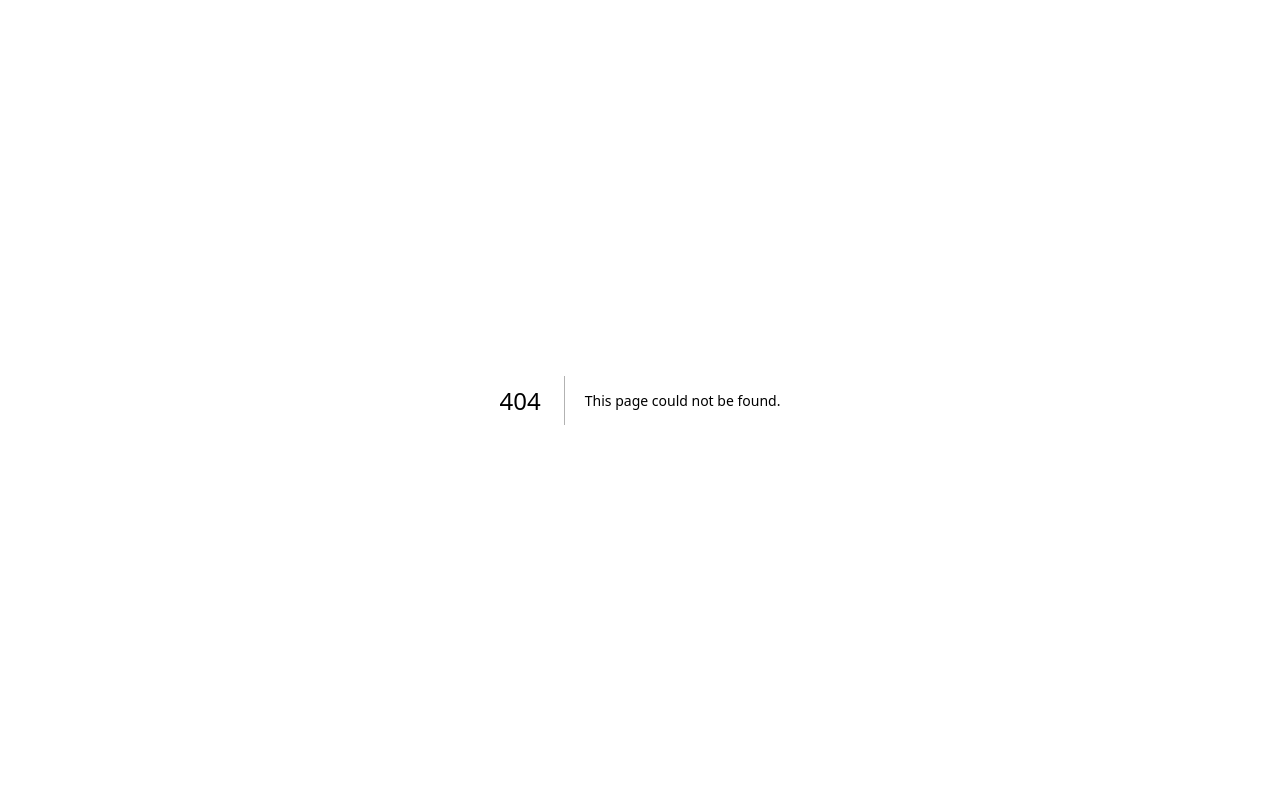
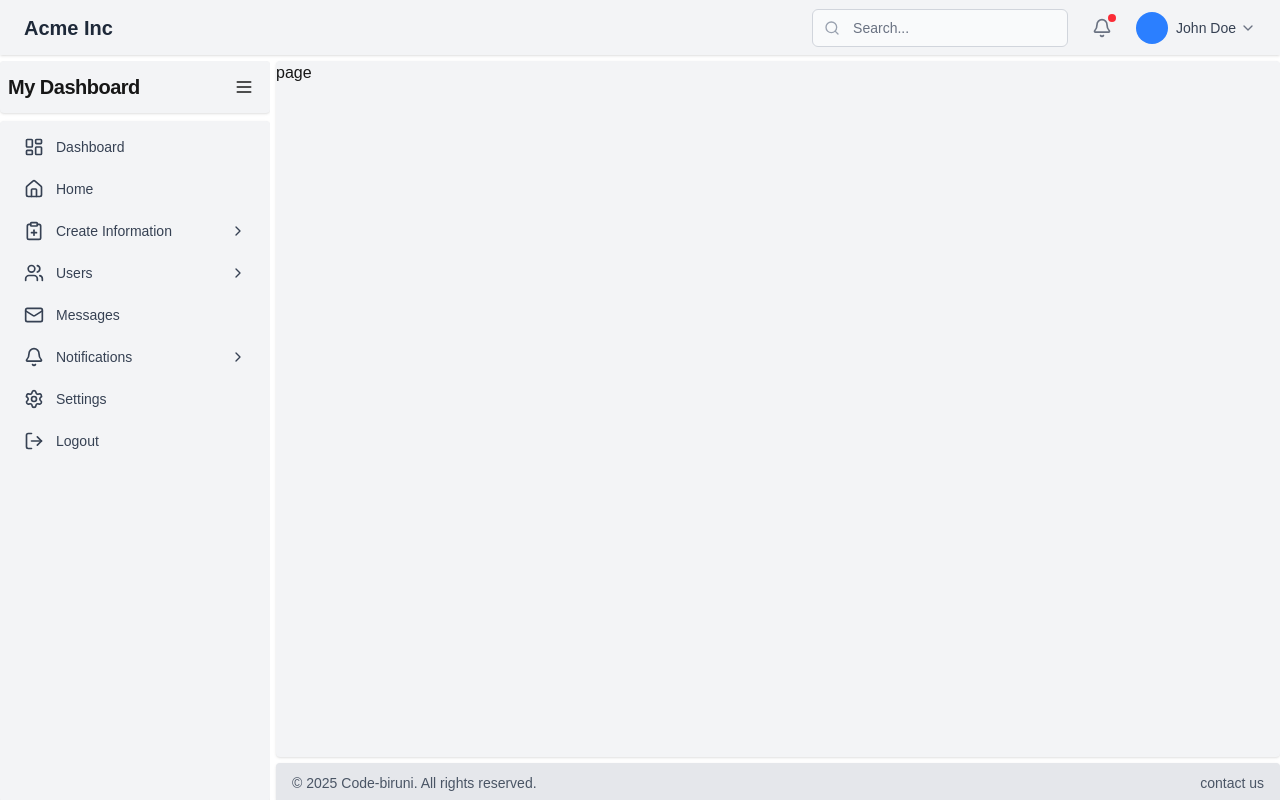
Before and after one commit to Robiu-Sani/madrasha-shhociation-britti, a Next.js app: page /dashboard/create/additional in a window 1280 px wide. Before the commit this address had no page. Built offline with nearby package versions, Linux system fonts and the light colour scheme.

Commit message:
add some page

```diff
--- a/src/app/dashboard/components/Sidebar.tsx
+++ b/src/app/dashboard/components/Sidebar.tsx
@@ -12,6 +12,7 @@ import {
   Menu,
   ChevronDown,
   ChevronRight,
+  ClipboardPlus,
 } from "lucide-react";
 import Link from "next/link";
 
@@ -32,6 +33,47 @@ const navItems: NavItem[] = [
     name: "Home",
     icon: <Home size={20} />,
     href: "/",
+  },
+  {
+    name: "Create Information",
+    icon: <ClipboardPlus size={20} />,
+    subItems: [
+      {
+        name: "Contact Data",
+        icon: <ClipboardPlus size={16} />,
+        href: "/dashboard/create/additional",
+      },
+      {
+        name: "Add Center",
+        icon: <ClipboardPlus size={16} />,
+        href: "/dashboard/create/branch-center",
+      },
+      {
+        name: "Add Class",
+        icon: <ClipboardPlus size={16} />,
+        href: "/dashboard/create/class",
+      },
+      {
+        name: "Add Exam",
+        icon: <ClipboardPlus size={16} />,
+        href: "/dashboard/create/exam",
+      },
+      {
+        name: "Add Group",
+        icon: <ClipboardPlus size={16} />,
+        href: "/dashboard/create/group",
+      },
+      {
+        name: "Add Institution",
+        icon: <ClipboardPlus size={16} />,
+        href: "/dashboard/create/institution",
+      },
+      {
+        name: "Add Suggestion",
+        icon: <ClipboardPlus size={16} />,
+        href: "/dashboard/create/suggestion",
+      },
+    ],
   },
   {
     name: "Users",
--- /dev/null
+++ b/src/app/dashboard/create/additional/page.tsx
@@ -0,0 +1,5 @@
+import React from "react";
+
+export default function page() {
+  return <div>page</div>;
+}
--- /dev/null
+++ b/src/app/dashboard/create/branch-center/page.tsx
@@ -0,0 +1,5 @@
+import React from "react";
+
+export default function page() {
+  return <div>page</div>;
+}
--- /dev/null
+++ b/src/app/dashboard/create/class/page.tsx
@@ -0,0 +1,3 @@
+export default function page() {
+  return <div>page</div>;
+}
--- /dev/null
+++ b/src/app/dashboard/create/exam/page.tsx
@@ -0,0 +1,5 @@
+import React from "react";
+
+export default function page() {
+  return <div>page</div>;
+}
--- /dev/null
+++ b/src/app/dashboard/create/group/page.tsx
@@ -0,0 +1,5 @@
+import React from "react";
+
+export default function page() {
+  return <div>page</div>;
+}
--- /dev/null
+++ b/src/app/dashboard/create/institution/page.tsx
@@ -0,0 +1,5 @@
+import React from "react";
+
+export default function page() {
+  return <div>page</div>;
+}
--- /dev/null
+++ b/src/app/dashboard/create/notice/page.tsx
@@ -0,0 +1,5 @@
+import React from "react";
+
+export default function page() {
+  return <div>page</div>;
+}
--- /dev/null
+++ b/src/app/dashboard/create/quez/page.tsx
@@ -0,0 +1,5 @@
+import React from "react";
+
+export default function page() {
+  return <div>page</div>;
+}
--- /dev/null
+++ b/src/app/dashboard/create/suggestion/page.tsx
@@ -0,0 +1,5 @@
+import React from "react";
+
+export default function page() {
+  return <div>page</div>;
+}
--- a/src/app/dashboard/layout.tsx
+++ b/src/app/dashboard/layout.tsx
@@ -28,11 +28,14 @@ export default function DashboardLayout({
           </div>
           <div className="w-full h-[40px] bg-gray-200 shadow rounded flex items-center justify-between px-4 text-sm text-gray-600">
             <span>
-              © {new Date().getFullYear()} Your Company Name. All rights
-              reserved.
+              © {new Date().getFullYear()} Code-biruni. All rights reserved.
             </span>
             <div className="flex items-center gap-4">
-              <Link href={"/"}>contact us</Link>
+              <Link
+                href={"https://code-biruny.vercel.app/pages/company/contact"}
+              >
+                contact us
+              </Link>
             </div>
           </div>
         </div>
```
